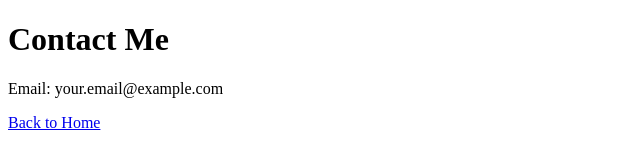
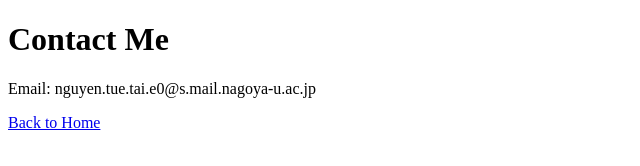
Before and after one commit to einstue/My-Page, a plain HTML site: page contact.html in a window 1280 px wide. Shown: the whole page, without its empty margins (0-640 px from the left). Drawn offline with Linux system fonts and the light colour scheme.

Commit message:
Add files via upload

```diff
--- a/contact.html
+++ b/contact.html
@@ -7,7 +7,7 @@
 </head>
 <body>
     <h1>Contact Me</h1>
-    <p>Email: your.email@example.com</p>
+    <p>Email: nguyen.tue.tai.e0@s.mail.nagoya-u.ac.jp</p>
     <a href="index.html">Back to Home</a>
 </body>
 </html>
```
